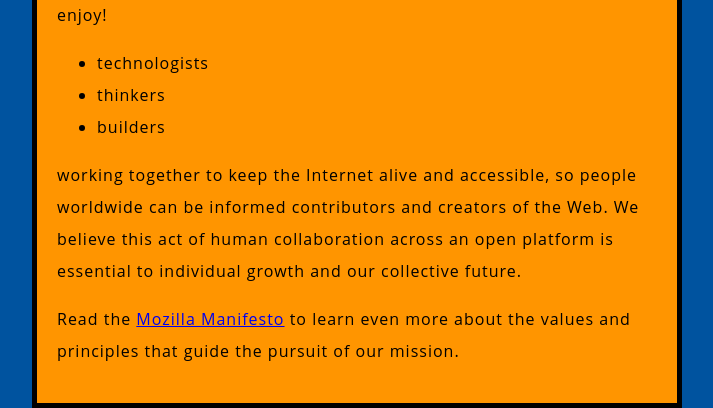
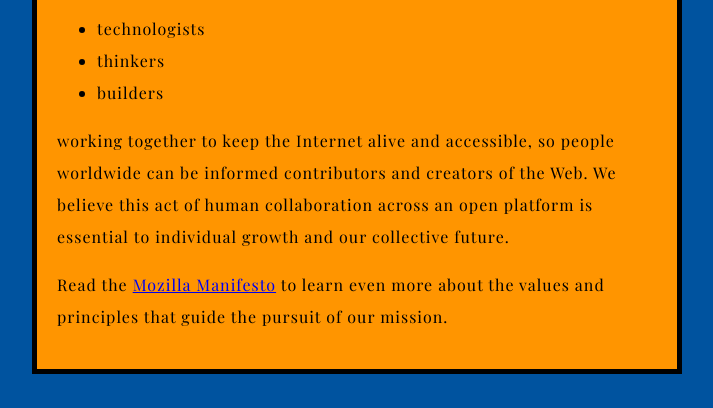
Before and after one commit to bikky-foxy/bikky-foxy.github.io, a plain HTML site: page index.html in a window 1280 px wide. Shown: the part 432-840 px from the top of the page, without its empty margins (283-996 px from the left). After the commit the page ends 806 px from the top, so only its background shows below. Drawn offline with nearby package versions, Linux system fonts and the light colour scheme.

Commit message:
Update style.css

```diff
--- a/styles/style.css
+++ b/styles/style.css
@@ -1,6 +1,6 @@
 html {
   font-size: 10px;
-  font-family: 'Open Sans', sans-serif;
+  font-family: 'Playfair Display', sans-serif;
 }
 
 
```
